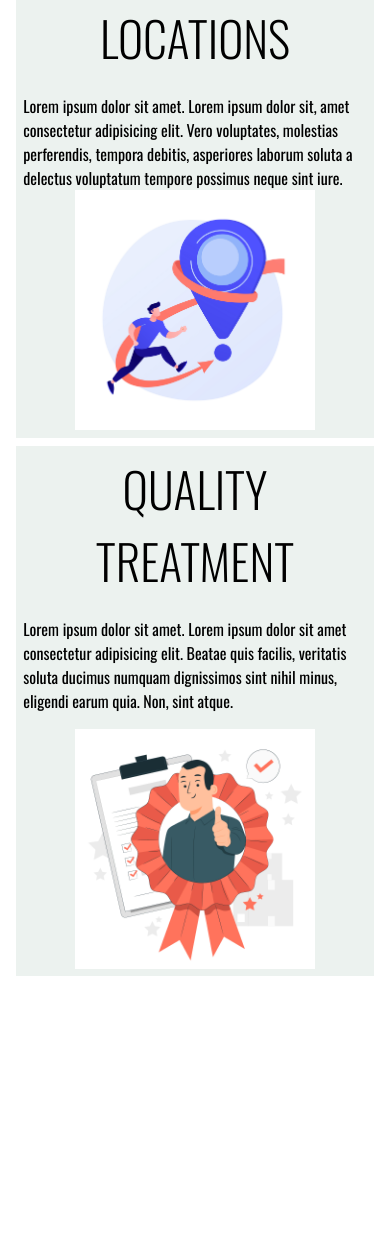
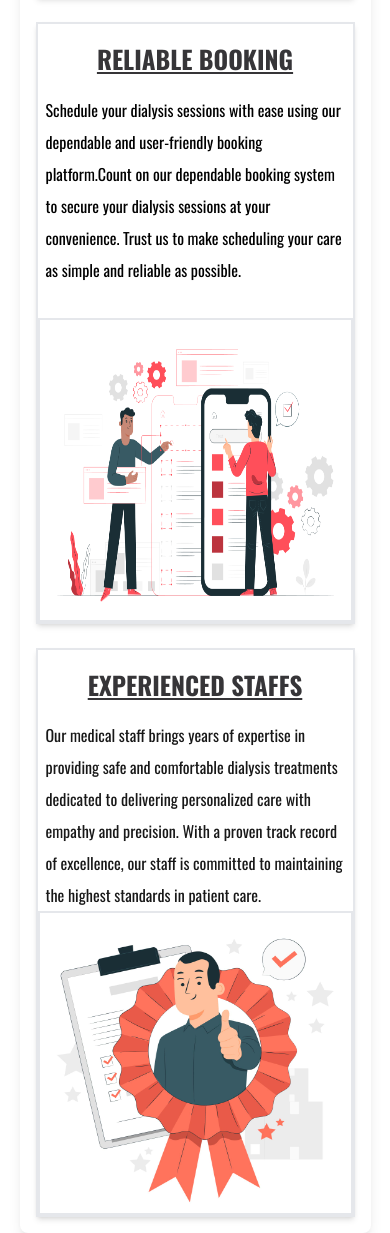
Before and after one commit to Junu122/easydialysis-frontend, a React (Vite) app: page / in a window 390 px wide. Shown: the part 1167-2400 px from the top of the page. Before the commit the page ends 2159 px from the top, so only its background shows below. Built offline with nearby package versions, Linux system fonts and the light colour scheme.

Commit message:
servicecontainer made responsive and some changes added

```diff
--- a/src/components/Servicecontainer.jsx
+++ b/src/components/Servicecontainer.jsx
@@ -1,53 +1,61 @@
-import {react,useEffect,useRef} from 'react'
+import { react, useEffect, useRef } from 'react'
 import { assets } from '../assets/assets'
-import {useSpring, animated } from '@react-spring/web'
+import { useSpring, animated } from '@react-spring/web'
 
-import {motion, useInView,useAnimation} from 'framer-motion'
+import { motion, useInView, useAnimation } from 'framer-motion'
 const Servicecontainer = () => {
-    const ref=useRef(null)
-    const inView=useInView(ref,{once:true})
-    const maincontrols=useAnimation()
-    const slidecontrols=useAnimation()
-    useEffect(()=>{
-       if(inView){
+    const ref = useRef(null)
+    const inView = useInView(ref, { once: true })
+    const maincontrols = useAnimation()
+    const slidecontrols = useAnimation()
+    useEffect(() => {
+        if (inView) {
             maincontrols.start('visible')
             slidecontrols.start('visible')
         }
-    },[inView])
+    }, [inView])
 
     return (
 
         <div ref={ref} className='relative'>
-
-
-        <motion.div  variants={{hidden:{opacity:0,y:75},visible:{opacity:1,y:0}}}
-        initial='hidden' animate={maincontrols} transition={{duration:0.9,delay:0.5}} id='curosel'  className='flex flex-col md:flex-row h-auto text-center p-4 gap-2 shadow-md'>
-           <div className='bg-[#ECF2EF] border-2 p-[2%]'>
-                <h2 className='font-[275] text-[3rem] mb-[20px] '>RELIABLE BOOKING</h2>
-                <h3 className='text-start mb-4'>Lorem ipsum dolor sit amet Lorem ipsum dolor sit amet consectetur, adipisicing elit. Incidunt, alias? Odit reprehenderit rem dolorem neque ea atque tempore laudantium hic omnis. Harum quasi maiores reprehenderit!.</h3>
-                <img src={assets.Convenient} alt="" className='h-[240px] object-contain w-[100%]' />
+            <motion.div
+                variants={{
+                    hidden: { opacity: 0, y: 75 },
+                    visible: { opacity: 1, y: 0 },
+                }}
+                initial="hidden"
+                animate={maincontrols}
+                transition={{ duration: 0.9, delay: 0.5 }}
+                id="carousel"
+                className="flex flex-col md:flex-row  p-4 w-[90%] md:w-[90%] mx-auto gap-6 shadow-lg rounded-lg justify-between"
+            >
+                <div className='h-auto shadow-md border-2 md:w-[33.33%]'>
+                  <h1 className='text-center text-[25px] font-bold underline  text-[#363538] p-4'>ACCESSABLE LOCATION</h1>
+                  <p className='px-2 leading-8'>Find our dialysis centers in easily accessible areas to serve you better.Our strategically located centers ensure quality care is always nearby.
+                  Choose from our network of easily accessible facilities designed with your comfort in mind.</p>
+                  <div className='border-2 mt-[1.99rem]'>
+                   <img src={assets.Location} alt="" className='h-[300px] w-full'/>
                   </div>
-            <div  className='bg-[#ECF2EF] p-[2%]'>
-                <h2 className='font-[275] text-[3rem] mb-[20px] '>ACCESSABLE LOCATIONS</h2>
-                <h3 className='text-start'>Lorem ipsum dolor sit amet. Lorem ipsum dolor sit, amet consectetur adipisicing elit. Vero voluptates, molestias perferendis, tempora debitis, asperiores laborum soluta a delectus voluptatum tempore possimus neque sint iure.</h3>
-                <img src={assets.Location} alt="" className='h-[240px] object-contain w-[100%]' />
+                </div>
+                <div className='h-auto shadow-md border-2 md:w-[33.33%]'>
+                  <h1 className='text-center text-[25px] font-bold underline text-[#363538] p-4'>RELIABLE BOOKING</h1>
+                  <p className='px-2 leading-8'>Schedule your dialysis sessions with ease using our dependable and user-friendly booking platform.Count on our dependable booking system to secure your dialysis sessions at your convenience.
+                  Trust us to make scheduling your care as simple and reliable as possible.</p>
+                  <div className='border-2 mt-[1.99rem]'>
+                   <img src={assets.Convenient} alt="" className='h-[300px] w-full '/>
+                  </div>
 
                 </div>
-            <div  className='bg-[#ECF2EF] p-[2%]'>
-                <h2 className='font-[275] text-[3rem] mb-[20px] '>QUALITY TREATMENT</h2>
-                <h3 className='text-start mb-4'>Lorem ipsum dolor sit amet. Lorem ipsum dolor sit amet consectetur adipisicing elit. Beatae quis facilis, veritatis soluta ducimus numquam dignissimos sint nihil minus, eligendi earum quia. Non, sint atque.</h3>
-                <img src={assets.Quality} alt="" className='h-[240px] object-contain w-[100%]' />
-
+                <div className='h-auto shadow-md border-2 md:w-[33.33%]'>
+                  <h1 className='text-center text-[25px] font-bold underline text-[#363538] p-4'>EXPERIENCED STAFFS</h1>
+                  <p className='px-2 opacity-90 leading-8'>Our medical staff brings years of expertise in providing safe and comfortable dialysis treatments dedicated to delivering personalized care with empathy and precision.
+                  With a proven track record of excellence, our staff is committed to maintaining the highest standards in patient care.</p>
+                  <div className='border-2'>
+                   <img src={assets.Quality} alt="" className='h-[300px] w-full'/>
+                  </div>
 
                 </div>
 
-        </motion.div>
-        <motion.div variants={{hidden:{left:'0%'},visible:{left:'100%'}}}
-        initial='hidden'
-        animate={slidecontrols}
-        exit='hidden'
-        transition={{duration:0.5,ease:'easeIn'}}
-        style={{position:'absolute' ,top:'0', bottom:'4', left:'0', right:'0',backgroundColor:'green',zIndex:'20'}}>
 
             </motion.div>
         </div>
```
Lines whose indentation alone changed are shown as unchanged.
